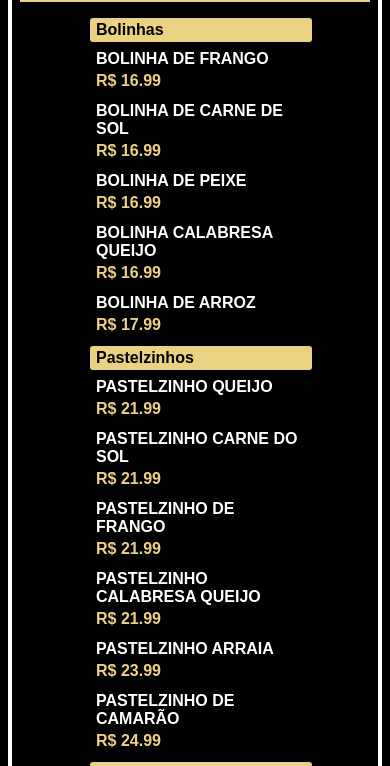
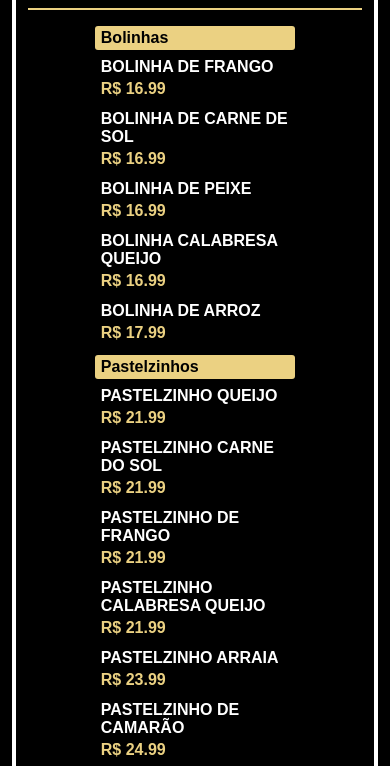
Before and after one commit to 6644-FontEnd/menu-churrasquinho-maraponga, a plain HTML site: page index.html in a window 390 px wide. Shown: the part 148-914 px from the top of the page. Drawn offline with Linux system fonts and the light colour scheme.

Commit message:
ajsutado a tela mobile

```diff
--- a/style.css
+++ b/style.css
@@ -68,11 +68,11 @@ body {
     font-weight: bold;
 }
 
-@media (max-width: 400px) {
+@media (max-width: 600px) {
     .menu-container {
         max-width: 100%;
-        padding: 8px;
-        margin: 8px;
+        padding: 12px;
+        margin: 12px;
         border-width: 4px;
     }
 
@@ -81,19 +81,18 @@ body {
         margin-bottom: 8px;
     }
 
-    .menu-title,
-    .produto-item {
-        width: 100%;
+    .menu-title {
         font-size: 1em;
-        margin: 0 0 8px 0;
-        flex-direction: column;
-        align-items: flex-start;
+        display: block;
+        /* ocupa linha inteira no celular */
+        margin-bottom: 8px;
     }
 
     .produto-item {
         display: flex;
         flex-direction: column;
-        align-items: flex-start;
+        /* itens empilhados */
+        width: 100%;
         margin-bottom: 12px;
     }
 
```
